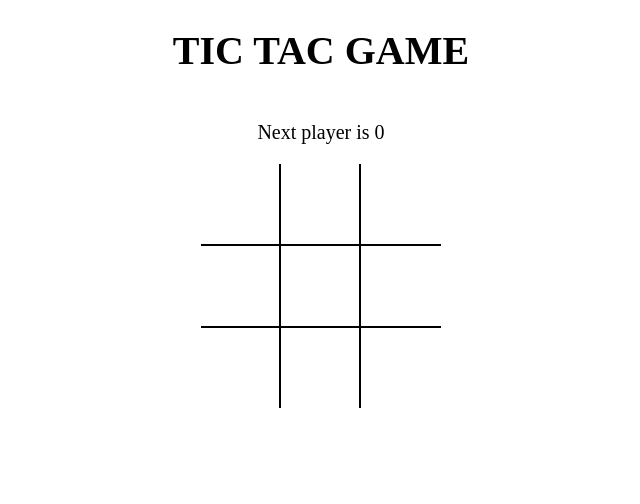
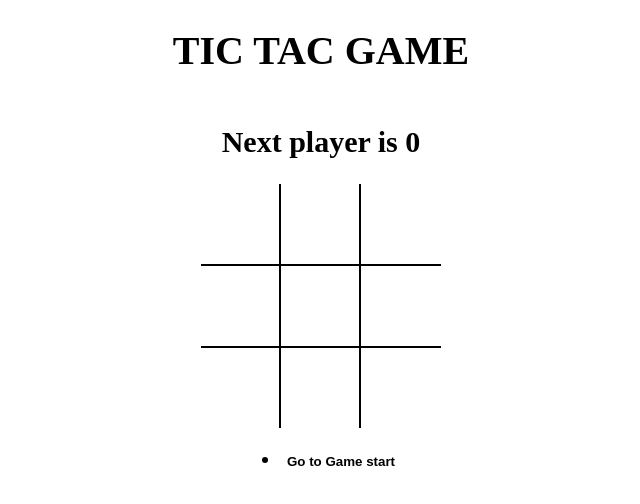
Before and after one commit to mjekott/Tic-Tac-Game, a React (Vite) app: page / in a window 1280 px wide. Shown: the top 504 px of the page, without its empty margins (319-959 px from the left). Built offline with nearby package versions, Linux system fonts and the light colour scheme.

Commit message:
feature:display draw message with conditional rendering

```diff
--- a/src/App.tsx
+++ b/src/App.tsx
@@ -2,36 +2,56 @@ import * as React from 'react';
 import Board from './components/Board';
 import './styles/root.scss';
 import { calculateWinner } from './helpers/calculateWinner';
+import History from './components/history';
+import StatusMessage from './components/StatusMessage';
+
+export type Game = {
+  board: any[];
+  isNext: boolean;
+};
 
 export default () => {
-  const [board, setBoard] = React.useState(Array(9).fill(null));
-  const [isNext, setIsNext] = React.useState(false);
+  const [history, setHistory] = React.useState<Game[]>([
+    {
+      board: Array(9).fill(null),
+      isNext: false,
+    },
+  ]);
 
-  const winner = calculateWinner(board);
+  const [currentMove, setCurrentMove] = React.useState(0);
+
+  const current: Game = history[currentMove];
+
+  const winner = calculateWinner(current.board);
   const message = winner
     ? `Winner is ${winner}`
-    : `Next player is ${isNext ? 'x' : '0'}`;
+    : `Next player is ${current.isNext ? 'x' : '0'}`;
 
   const handleSquareClick = (position: number) => {
-    if (board[position] || winner) {
+    if (current.board[position] || winner) {
       return;
     }
-    setBoard((prev) => {
-      return prev.map((value, index) => {
+    setHistory((prev) => {
+      const last = prev[prev.length - 1];
+      const newBoard = last.board.map((value, index) => {
         if (index === position) {
-          return isNext ? 'x' : '0';
+          return last.isNext ? 'x' : '0';
         }
         return value;
       });
+      return prev.concat({ board: newBoard, isNext: !last.isNext });
     });
-    setIsNext(!isNext);
+    setCurrentMove((prev) => prev + 1);
   };
+
+  const moveTo = (value: number) => setCurrentMove(value);
 
   return (
     <div className="app">
       <h1>TIC TAC GAME</h1>
-      <p>{message} </p>
-      <Board handleClick={handleSquareClick} board={board} />
+      <StatusMessage winner={winner} current={current} />
+      <Board handleClick={handleSquareClick} board={current.board} />
+      <History history={history} moveTo={moveTo} currentMove={currentMove} />
     </div>
   );
 };
--- /dev/null
+++ b/src/components/StatusMessage.tsx
@@ -0,0 +1,20 @@
+import * as React from 'react';
+import { Game } from '~App';
+
+type StatusMessageProps = {
+  winner: string | null;
+  current: Game;
+};
+
+export default function StatusMessage({ winner, current }: StatusMessageProps) {
+  const noMovesLeft = current.board.every((element) => element !== null);
+  return (
+    <h2>
+      {winner && `Winner is ${winner}`}
+      {!winner &&
+        !noMovesLeft &&
+        `Next player is ${current.isNext ? 'X' : '0'}`}
+      {!winner && noMovesLeft && 'Game is a draw'}
+    </h2>
+  );
+}
--- /dev/null
+++ b/src/components/history.tsx
@@ -0,0 +1,28 @@
+import * as React from 'react';
+import { Game } from '~App';
+
+type History = {
+  history: Game[];
+  moveTo: (index: number) => void;
+  currentMove: number;
+};
+
+export default function History({ history, moveTo, currentMove }: History) {
+  return (
+    <ul>
+      {history.map((_, index) => {
+        return (
+          <li key={index}>
+            <button
+              type="button"
+              style={{ fontWeight: index === currentMove ? 'bold' : 'normal' }}
+              onClick={() => moveTo(index)}
+            >
+              {index === 0 ? 'Go to Game start' : `Go to move ${index}`}
+            </button>
+          </li>
+        );
+      })}
+    </ul>
+  );
+}
```
